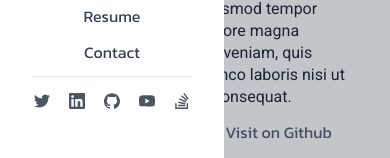
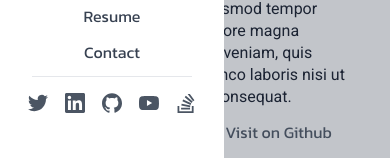
Before and after one commit to Kuzmink13/konstantin-kuzmin-dot-com-old, a React (Create React App) app: page /Projects in a window 390 px wide. Both pictures are taken after a click on the button 32 px from the left and 48 px from the top of the page. Shown: the part 185-343 px from the top of the page. Built offline with nearby package versions, Linux system fonts and the light colour scheme.

Commit message:
misc: adjusted icon size at small breakpoint

```diff
--- a/src/components/Sidebar.jsx
+++ b/src/components/Sidebar.jsx
@@ -56,7 +56,7 @@ export default function Sidebar({ toggleSidebar }) {
         <ul className="border-t border-b flex flex-col justify-around mx-8 py-3 space-y-3 text-center">
           <Links {...{ toggleSidebar }} showHome={true} />
         </ul>
-        <ul className="flex flex-row justify-around px-6 py-4">
+        <ul className="flex flex-row justify-around px-5 py-4">
           <Social />
         </ul>
       </div>
--- a/src/index.css
+++ b/src/index.css
@@ -34,6 +34,6 @@
     @apply hover:underline hover:text-gray-900;
   }
   .icon-button {
-    @apply text-gray-600 hover:text-gray-900 h-4 w-4 sm:h-6 sm:w-6;
+    @apply text-gray-600 hover:text-gray-900 h-5 w-5;
   }
 }
```
